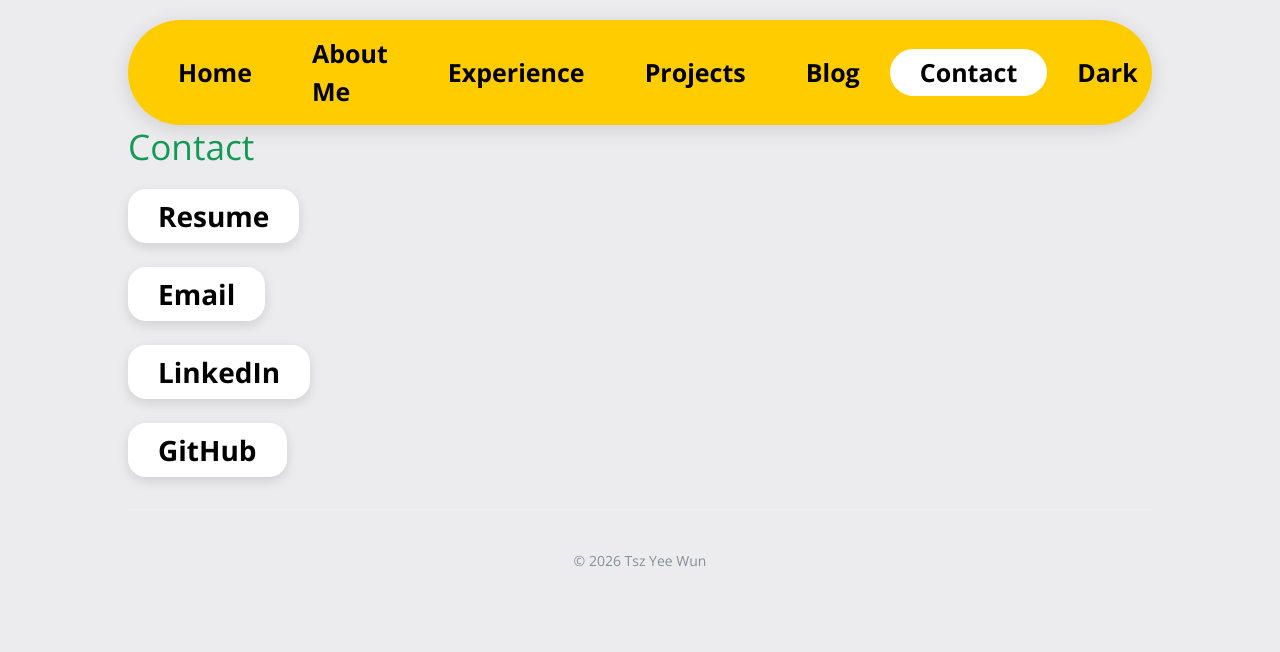
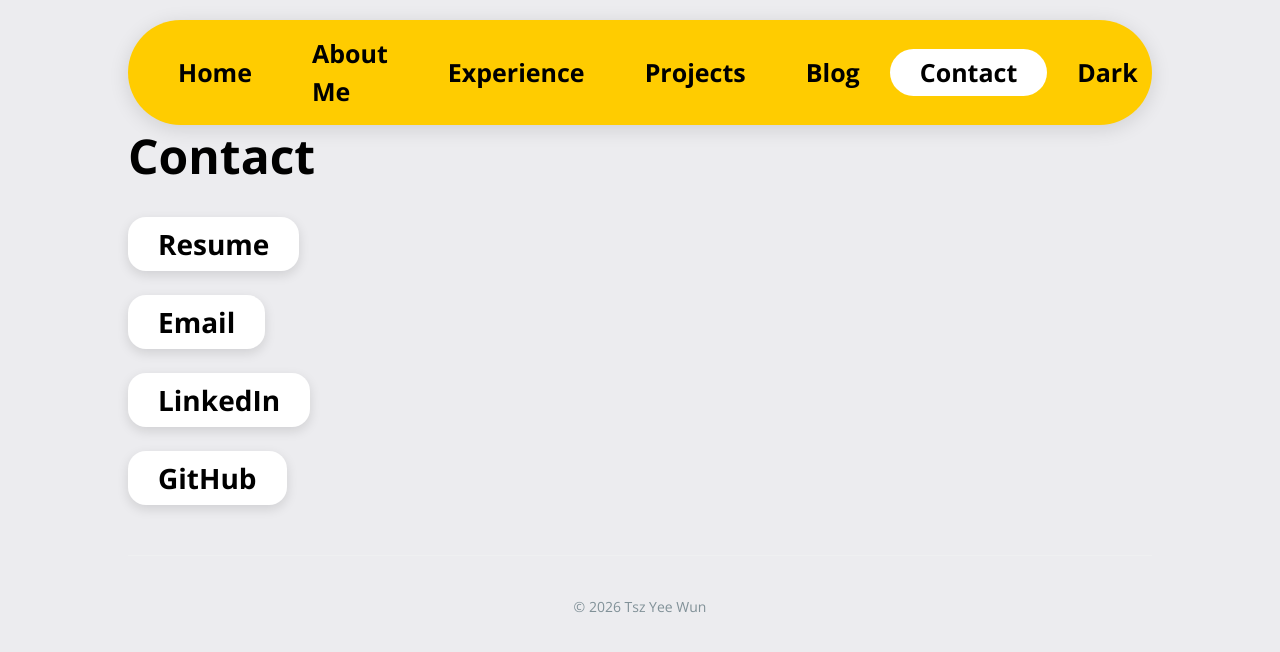
Before and after one commit to tszyeewun/tszyeewun.github.io, a Jekyll site: the page built from contact.html, in a window 1280 px wide. Shown: the top 652 px of the page. Built offline with Jekyll 4.4.1, drawn with Linux system fonts in a browser that asks for light colours.

```diff
--- a/contact.html
+++ b/contact.html
@@ -37,6 +37,22 @@
 <style>
 
 /* =========================
+   ABOUT SECTION HEADER
+========================= */
+
+.about-section{
+  width:100%;
+  margin:50px 0;
+}
+
+.about-section h1{
+  font-size:48px;
+  font-weight:800;
+  margin-bottom:25px;
+  color:#000;
+}
+
+/* =========================
    CONTACT BUTTONS
 ========================= */
 
@@ -74,6 +90,11 @@
 
 @media (max-width:1100px){
 
+  .about-section h1{
+    font-size:32px;
+    margin-bottom:18px;
+  }
+
   .contact-buttons{
     gap:14px;
   }
```
